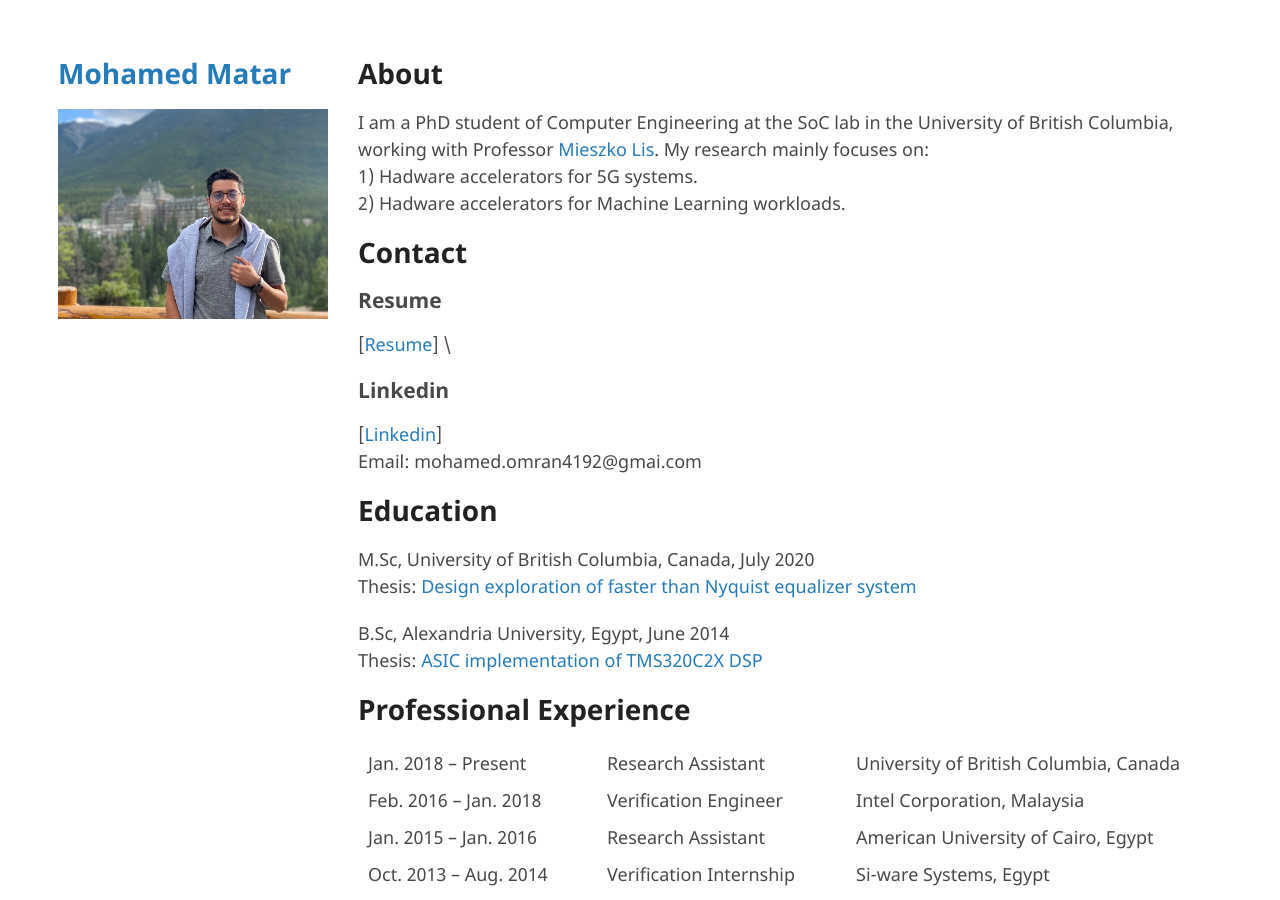
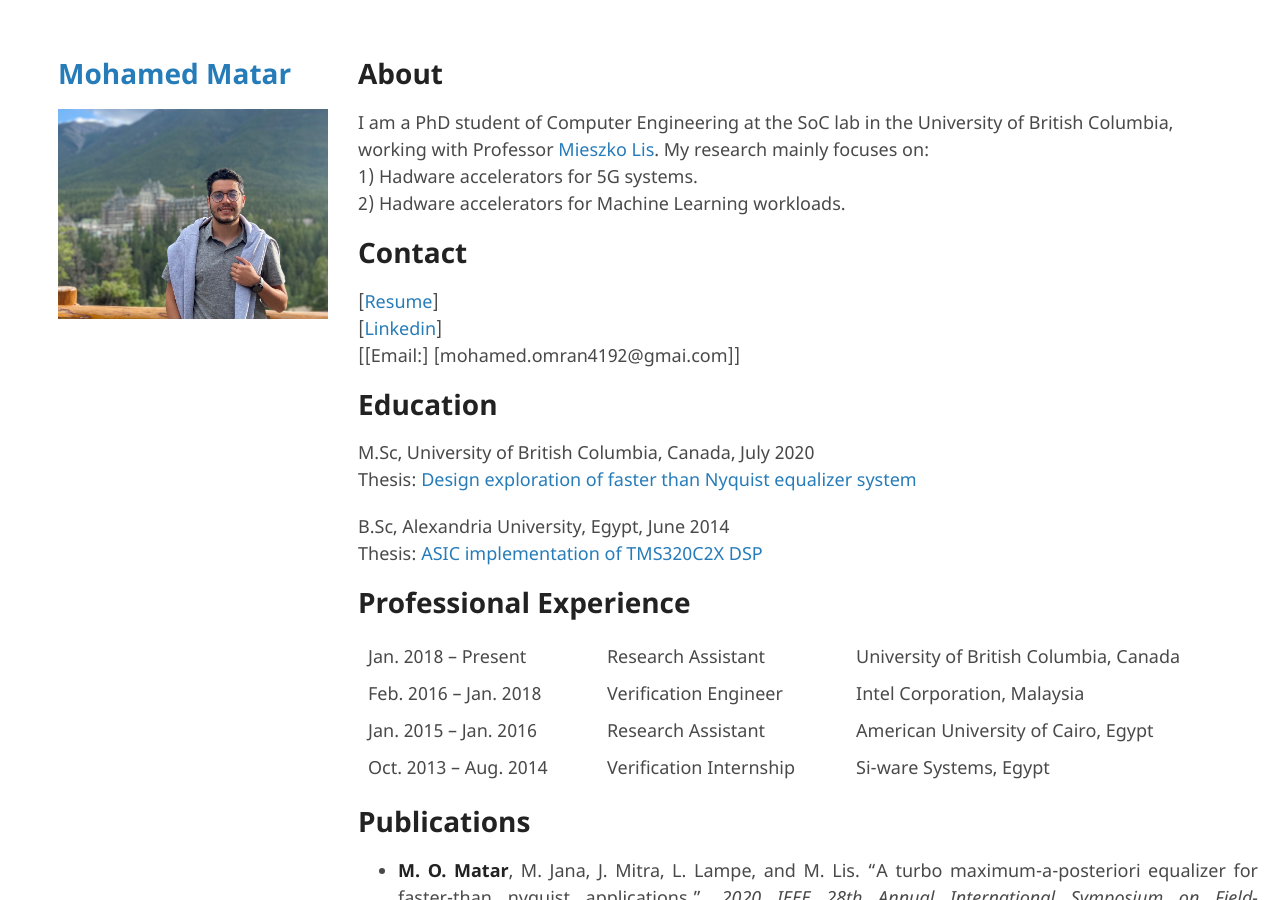
Before and after one commit to maomran/momatar, a Jekyll site: the page built from index.md, in a window 1280 px wide and 900 px high. Built offline with Jekyll 4.4.1, drawn with Linux system fonts in a browser that asks for light colours; our own code applies the rules of GitHub Pages for plain Markdown files; the repository's description, which GitHub fills in, is left out.

Commit message:
Update index.md

```diff
--- a/index.md
+++ b/index.md
@@ -6,11 +6,9 @@ My research mainly focuses on:  \
 2) Hadware accelerators for Machine Learning workloads.
 
 # Contact
-### Resume
 [[Resume](./docs/resume.pdf)]  \
-### Linkedin
 [[Linkedin](https://linkedin.com/in/momran66)]  \
-Email: mohamed.omran4192@gmai.com
+[[Email:] [mohamed.omran4192@gmai.com]]
 
 # Education
 M.Sc, University of British Columbia, Canada, July 2020 \
```
